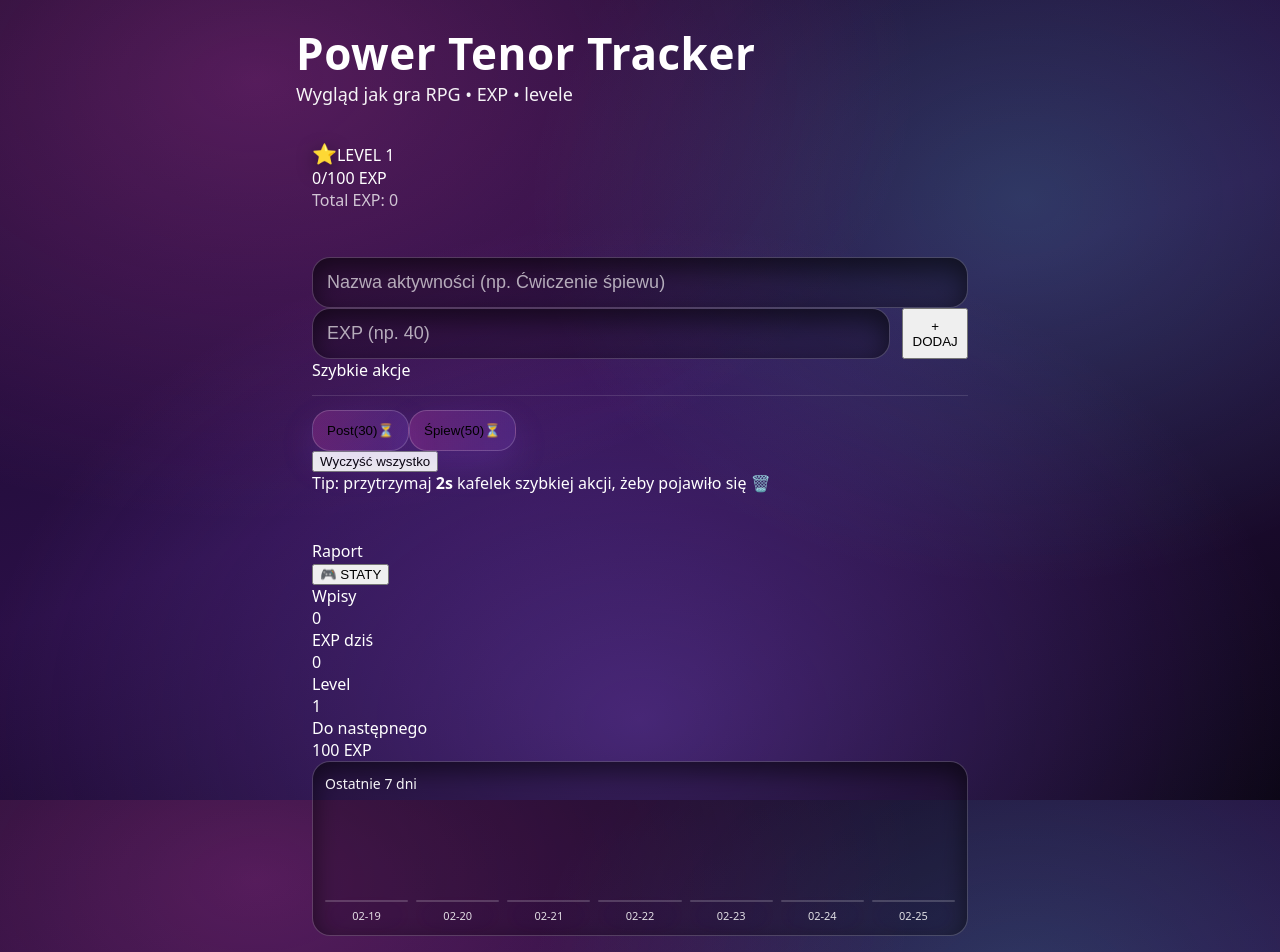
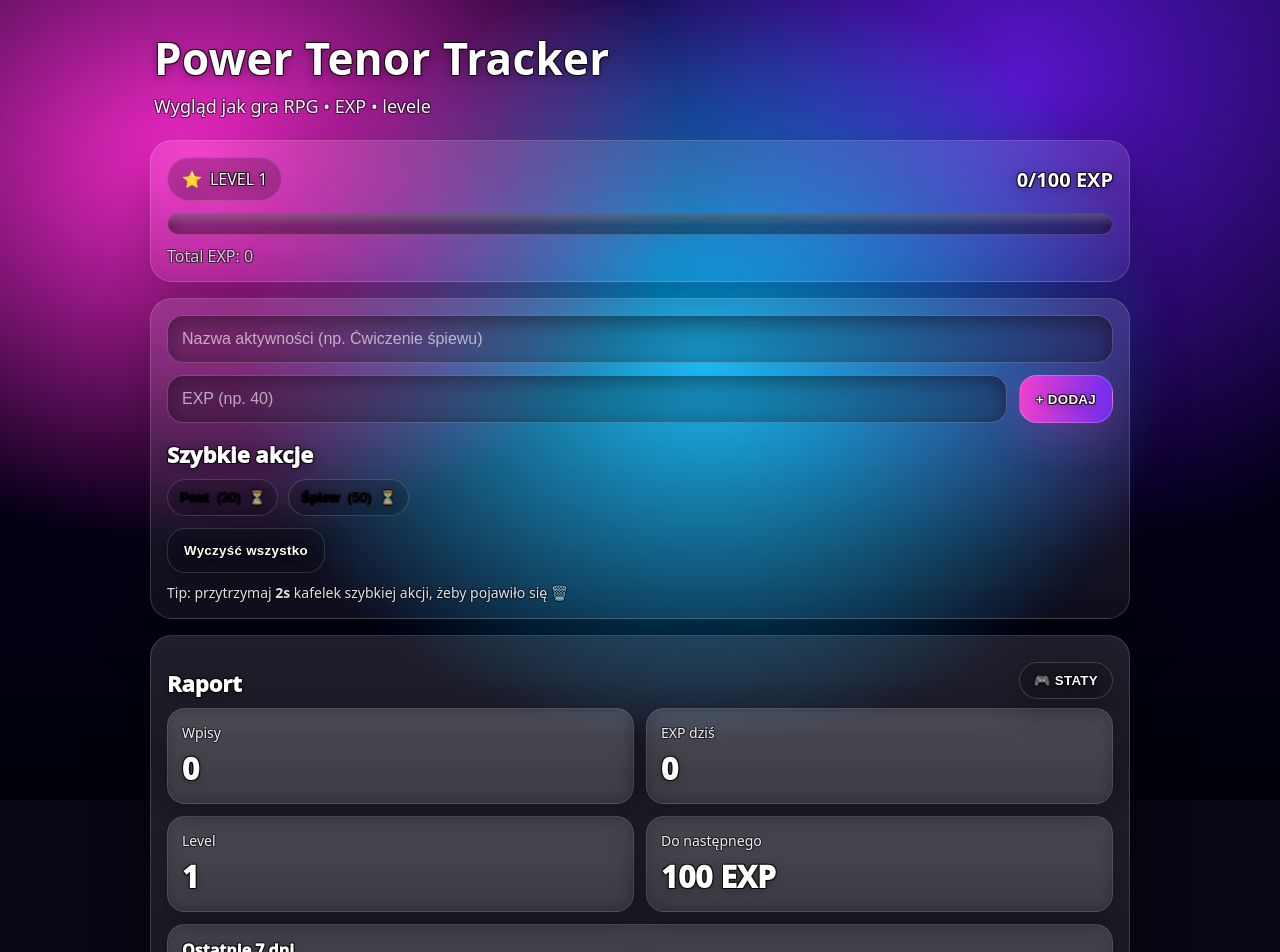
Before and after one commit to Marcinuskryza/power-tenor-tracker, a React (Vite) app: page / in a window 1280 px wide. Shown: the top 952 px of the page. Built offline with nearby package versions, Linux system fonts and the light colour scheme.

Commit message:
Refactor styles and update color variables
Updated CSS variables for background, colors, and shadows. Refined styles for various elements including buttons, cards, and layout adjustments.

```diff
--- a/src/styles.css
+++ b/src/styles.css
@@ -1,437 +1,481 @@
 :root{
-  --bg1:#180a2a;
-  --bg2:#2a0f46;
-  --bg3:#0b0615;
+  --bg0:#070612;
+  --glass: rgba(255,255,255,.10);
+  --glass2: rgba(255,255,255,.08);
+  --stroke: rgba(0,0,0,.65);
+  --shadow: rgba(0,0,0,.35);
+  --text: #ffffff;
+  --muted: rgba(255,255,255,.78);
 
-  --glass: rgba(255,255,255,0.08);
-  --glass2: rgba(255,255,255,0.10);
-  --border: rgba(255,255,255,0.18);
-
-  --pink:#ff4fd8;
-  --violet:#9b5cff;
-  --diamond:#53f6ff;
-
-  --shadow: 0 20px 60px rgba(0,0,0,0.45);
+  --pink: #ff3fd2;
+  --violet: #7b2cff;
+  --blue: #19c7ff;
+  --deep: #0b0718;
 }
 
 *{ box-sizing:border-box; }
 html, body { height:100%; }
 body{
   margin:0;
-  font-family: ui-sans-serif, system-ui, -apple-system, Segoe UI, Roboto, "Helvetica Neue", Arial, "Noto Sans", "Liberation Sans";
-  background: radial-gradient(1200px 800px at 20% 10%, rgba(255,79,216,0.25), transparent 55%),
-              radial-gradient(900px 700px at 80% 25%, rgba(83,246,255,0.18), transparent 55%),
-              radial-gradient(1200px 900px at 50% 90%, rgba(155,92,255,0.35), transparent 55%),
-              linear-gradient(160deg, var(--bg1), var(--bg2), var(--bg3));
-  color:#fff;
+  font-family: ui-sans-serif, system-ui, -apple-system, Segoe UI, Roboto, Helvetica, Arial, "Apple Color Emoji","Segoe UI Emoji";
+  background: var(--bg0);
+  color: var(--text);
 }
 
-.stroke{
-  color:#fff;
+.outline{
   text-shadow:
-    -1.5px -1.5px 0 #000,
-     1.5px -1.5px 0 #000,
-    -1.5px  1.5px 0 #000,
-     1.5px  1.5px 0 #000,
-     0 6px 14px rgba(0,0,0,0.55);
+    -1px -1px 0 var(--stroke),
+    1px -1px 0 var(--stroke),
+    -1px 1px 0 var(--stroke),
+    1px 1px 0 var(--stroke),
+    0 2px 10px rgba(0,0,0,.35);
+}
+
+.outline-soft{
+  text-shadow:
+    -1px -1px 0 rgba(0,0,0,.45),
+    1px -1px 0 rgba(0,0,0,.45),
+    -1px 1px 0 rgba(0,0,0,.45),
+    1px 1px 0 rgba(0,0,0,.45);
 }
 
 .app{
-  max-width: 720px;
-  margin: 0 auto;
-  padding: 24px 16px 40px;
+  min-height:100%;
   position:relative;
+  overflow-x:hidden;
 }
 
-.bgGlow{
-  position:absolute;
-  inset:-40px -20px auto -20px;
-  height: 220px;
-  background: radial-gradient(120px 120px at 20% 30%, rgba(255,79,216,0.5), transparent 65%),
-              radial-gradient(140px 140px at 50% 10%, rgba(155,92,255,0.55), transparent 70%),
-              radial-gradient(160px 160px at 80% 60%, rgba(83,246,255,0.30), transparent 70%);
-  filter: blur(22px);
-  opacity: 0.9;
-  pointer-events:none;
+.bg{
+  position:fixed;
+  inset:0;
+  z-index:-1;
+
+  /* gradient jak na Twoim screenie: różowo-błękitny */
+  background:
+    radial-gradient(900px 700px at 15% 20%, rgba(255,63,210,.85), transparent 55%),
+    radial-gradient(850px 700px at 55% 45%, rgba(25,199,255,.85), transparent 55%),
+    radial-gradient(900px 800px at 80% 10%, rgba(123,44,255,.65), transparent 60%),
+    linear-gradient(180deg, #100a26 0%, #070612 100%);
+  filter: saturate(115%) contrast(108%);
+}
+
+.shell{
+  width:min(980px, 92vw);
+  margin: 22px auto 40px;
+  display:flex;
+  flex-direction:column;
+  gap:16px;
 }
 
 .header{
-  margin-top: 6px;
-  margin-bottom: 14px;
+  display:flex;
+  align-items:flex-end;
+  justify-content:space-between;
+  gap:14px;
+  padding: 6px 4px;
 }
 
 .title{
-  font-size: 44px;
-  line-height: 1.05;
-  margin: 0 0 6px;
-  letter-spacing: 0.5px;
+  margin:0;
+  font-size: clamp(30px, 4.2vw, 44px);
+  letter-spacing:.3px;
 }
 
 .subtitle{
-  font-size: 18px;
-  opacity: 0.95;
-  margin-bottom: 18px;
+  margin-top:6px;
+  opacity:.95;
+  font-size: clamp(14px, 2.6vw, 18px);
 }
 
 .card{
   border-radius: 22px;
   padding: 16px;
-  margin-bottom: 14px;
+  border: 1px solid rgba(255,255,255,.16);
+  box-shadow: 0 18px 60px rgba(0,0,0,.28);
 }
 
-.cardGlass{
-  background: linear-gradient(180deg, var(--glass2), var(--glass));
-  border: 1px solid var(--border);
-  box-shadow: var(--shadow);
+.glass{
+  background: linear-gradient(180deg, rgba(255,255,255,.12), rgba(255,255,255,.06));
   backdrop-filter: blur(10px);
 }
 
-.levelRow{
+.glass2{
+  background: linear-gradient(180deg, rgba(255,255,255,.10), rgba(255,255,255,.05));
+  backdrop-filter: blur(8px);
+  border: 1px solid rgba(255,255,255,.12);
+  box-shadow: 0 14px 35px rgba(0,0,0,.25);
+  border-radius: 18px;
+}
+
+.levelCard{ padding: 16px 16px 14px; }
+
+.levelTop{
   display:flex;
   align-items:center;
-  justify-content: space-between;
-  gap: 12px;
-  margin-bottom: 10px;
+  justify-content:space-between;
+  gap:12px;
+  flex-wrap:wrap;
 }
 
-.pill{
+.levelBadge{
   display:flex;
   align-items:center;
-  gap: 10px;
-  padding: 10px 14px;
+  gap:8px;
+  padding:10px 14px;
   border-radius: 999px;
-  background: linear-gradient(90deg, rgba(255,79,216,0.25), rgba(155,92,255,0.22));
-  border: 1px solid rgba(255,255,255,0.18);
-  box-shadow: 0 12px 30px rgba(0,0,0,0.35);
+  background: rgba(0,0,0,.22);
+  border: 1px solid rgba(255,255,255,.14);
 }
 
-.star{
+.star{ filter: drop-shadow(0 4px 10px rgba(0,0,0,.35)); }
+
+.levelNumbers{
   font-size: 20px;
-  color: #ffd34d;
-  text-shadow: 0 6px 18px rgba(0,0,0,0.5);
+  font-weight: 900;
 }
 
-.levelMeta{
-  font-size: 22px;
+.xpBar{
+  position:relative;
+  height: 22px; /* grubszy pasek RPG */
+  margin-top: 12px;
+  border-radius: 999px;
+  overflow:hidden;
+  background: rgba(0,0,0,.28);
+  border: 1px solid rgba(255,255,255,.14);
+  box-shadow: inset 0 4px 18px rgba(0,0,0,.35);
 }
 
-.xpBarOuter{
-  position:relative;
-  height: 26px;            /* ✅ grubszy */
+.xpFill{
+  height:100%;
   border-radius: 999px;
-  background: rgba(0,0,0,0.35);
-  border: 1px solid rgba(255,255,255,0.18);
-  overflow:hidden;
-  box-shadow: inset 0 10px 22px rgba(0,0,0,0.55);
+  background: linear-gradient(90deg, rgba(255,63,210,.95), rgba(25,199,255,.95));
+  box-shadow: 0 0 22px rgba(255,63,210,.25), 0 0 22px rgba(25,199,255,.20);
 }
 
-.xpBarInner{
-  height:100%;
-  width:0%;
-  border-radius: 999px;
-  background: linear-gradient(90deg, var(--pink), var(--violet), var(--diamond));
-  box-shadow: 0 0 22px rgba(255,79,216,0.45), 0 0 30px rgba(83,246,255,0.25);
-  transition: width 320ms ease;
-}
-
-.xpBarShine{
+.xpGloss{
   position:absolute;
   inset:0;
-  background: linear-gradient(120deg, transparent 0%, rgba(255,255,255,0.18) 35%, transparent 65%);
-  transform: translateX(-30%);
-  animation: shine 2.8s infinite ease-in-out;
+  background: linear-gradient(180deg, rgba(255,255,255,.22), transparent 60%);
   pointer-events:none;
 }
 
-@keyframes shine{
-  0%{ transform: translateX(-60%); opacity:0.0; }
-  25%{ opacity:0.35; }
-  50%{ transform: translateX(60%); opacity:0.1; }
-  100%{ transform: translateX(60%); opacity:0.0; }
+.muted{
+  margin-top: 10px;
+  color: var(--muted);
 }
 
-.smallText{
-  margin-top: 10px;
-  font-size: 16px;
-  opacity: 0.95;
+.form{
+  display:flex;
+  flex-direction:column;
+  gap:12px;
 }
 
-.inputs{
-  display:flex;
-  flex-direction: column;
-  gap: 12px;
+.input{
+  width:100%;
+  padding: 14px 14px;
+  border-radius: 16px;
+  border: 1px solid rgba(255,255,255,.18);
+  background: rgba(0,0,0,.22);
+  color: var(--text);
+  outline:none;
+  font-size: 16px;
+  box-shadow: inset 0 6px 18px rgba(0,0,0,.35);
 }
+
+.input::placeholder{ color: rgba(255,255,255,.62); }
 
 .row{
   display:flex;
-  gap: 12px;
+  gap:12px;
+  align-items:stretch;
+  flex-wrap:wrap;
 }
 
-.input{
-  width: 100%;
-  padding: 14px 14px;
+.row > .input{ flex: 1 1 220px; min-width: 170px; }
+.row > .btn{ flex: 0 0 auto; }
+
+.btn{
+  border: 1px solid rgba(255,255,255,.18);
+  background: rgba(0,0,0,.20);
+  color: var(--text);
+  padding: 14px 16px;
   border-radius: 18px;
-  border: 1px solid rgba(255,255,255,0.18);
-  background: rgba(0,0,0,0.25);
-  color:#fff;
-  outline:none;
-  font-size: 18px;
-  box-shadow: inset 0 10px 26px rgba(0,0,0,0.55);
+  cursor:pointer;
+  font-weight: 900;
+  letter-spacing:.3px;
+  box-shadow: 0 12px 30px rgba(0,0,0,.28);
 }
 
-.input::placeholder{
-  color: rgba(255,255,255,0.65);
+.btn:active{ transform: translateY(1px); }
+
+.btn.primary{
+  background: linear-gradient(90deg, rgba(255,63,210,.92), rgba(123,44,255,.88));
+  border-color: rgba(255,255,255,.22);
+  box-shadow: 0 16px 40px rgba(255,63,210,.18);
 }
 
-.btnPrimary{
-  min-width: 140px;
-  border: none;
-  border-radius: 18px;
-  padding: 14px 16px;
-  cursor:pointer;
-  background: linear-gradient(90deg, rgba(255,79,216,0.95), rgba(155,92,255,0.95));
-  box-shadow: 0 18px 40px rgba(255,79,216,0.22), 0 18px 40px rgba(155,92,255,0.18);
-  transition: transform 120ms ease, filter 120ms ease;
+.btn.danger{
+  background: rgba(0,0,0,.22);
+  border-color: rgba(255,255,255,.14);
 }
 
-.btnPrimary:active{
-  transform: translateY(1px) scale(0.99);
-  filter: brightness(0.96);
+.btn.ghost{
+  background: rgba(255,255,255,.06);
+  border-color: rgba(255,255,255,.16);
+}
+
+.btn.staty{
+  padding: 10px 14px;
+  border-radius: 999px;
+  background: rgba(0,0,0,.22);
+}
+
+.rowBottom{
+  margin-top: 12px;
+  justify-content:flex-start;
+}
+
+.sectionTitle{
+  margin: 16px 0 10px;
+  font-size: 22px;
+  font-weight: 1000;
 }
 
 .quickWrap{
-  margin-top: 14px;
-  padding-top: 14px;
-  border-top: 1px solid rgba(255,255,255,0.12);
-}
-
-.quickTitle{
-  font-size: 16px;
-  opacity: 0.95;
-  margin-bottom: 10px;
-}
-
-.quickGrid{
   display:flex;
-  flex-wrap: wrap;   /* ✅ rośnie / zawija */
-  gap: 10px;
-  margin-bottom: 14px;
+  gap:10px;
+  flex-wrap:wrap; /* pole “wydłuża się” i zawija */
+  align-items:center;
 }
 
 .chip{
+  display:inline-flex;
+  align-items:center;
+  gap:8px;
+  padding: 10px 12px;
+  border-radius: 999px;
+  border: 1px solid rgba(255,255,255,.16);
+  background: rgba(0,0,0,.18);
+  cursor:pointer;
   position:relative;
-  border: 1px solid rgba(255,255,255,0.18);
-  background: linear-gradient(90deg, rgba(255,79,216,0.20), rgba(155,92,255,0.18));
-  padding: 12px 14px;
-  border-radius: 18px;
-  cursor:pointer;
-  box-shadow: 0 14px 34px rgba(155,92,255,0.16);
-  transition: transform 120ms ease, filter 120ms ease;
+  user-select:none;
 }
 
-.chip:active{
-  transform: translateY(1px) scale(0.99);
-  filter: brightness(0.97);
+.chipArmed{
+  outline: 2px solid rgba(255,63,210,.55);
+  box-shadow: 0 0 0 3px rgba(25,199,255,.18);
 }
 
-.chipHint{
-  margin-left: 8px;
-  opacity: 0.85;
-  font-size: 12px;
+.chipName{ font-weight: 900; }
+.chipExp{ opacity:.95; }
+.chipIcon{ opacity:.85; }
+
+.chipDelete{
+  margin-left: 6px;
+  padding: 6px 8px;
+  border-radius: 999px;
+  background: rgba(255,255,255,.10);
+  border: 1px solid rgba(255,255,255,.16);
 }
 
-.btnDanger{
-  border: 1px solid rgba(255,255,255,0.18);
-  background: rgba(0,0,0,0.25);
-  padding: 12px 14px;
-  border-radius: 18px;
-  cursor:pointer;
-  box-shadow: inset 0 10px 26px rgba(0,0,0,0.55);
+.hint{
+  margin-top: 10px;
+  opacity:.88;
+  font-size: 14px;
 }
 
-.entries{
-  margin-top: 10px;
+.reportTop{
   display:flex;
-  flex-direction: column;
-  gap: 10px;
+  justify-content:space-between;
+  align-items:center;
+  gap:12px;
+  flex-wrap:wrap;
 }
 
-.entryCard{
-  display:flex;
-  align-items:center;
-  justify-content: space-between;
-  gap: 12px;
-  padding: 14px 14px;
-  border-radius: 20px;
-  background: linear-gradient(180deg, rgba(255,255,255,0.10), rgba(255,255,255,0.06));
-  border: 1px solid rgba(255,255,255,0.18);
-  box-shadow: var(--shadow);
-  backdrop-filter: blur(10px);
+.grid2{
+  display:grid;
+  grid-template-columns: repeat(2, minmax(0, 1fr));
+  gap:12px;
 }
 
-.entryLeft{
-  display:flex;
-  flex-direction: column;
-  gap: 6px;
+@media (max-width: 520px){
+  .grid2{ grid-template-columns: 1fr; }
 }
 
-.entryName{
-  font-size: 20px;
+.mini{
+  padding: 14px;
 }
 
-.entryTime{
-  font-size: 12px;
-  opacity: 0.8;
+.miniLabel{
+  font-size: 14px;
+  opacity:.92;
 }
 
-.entryExp{
-  font-size: 22px;
-  padding: 10px 12px;
-  border-radius: 16px;
-  background: linear-gradient(90deg, rgba(83,246,255,0.18), rgba(255,79,216,0.16));
-  border: 1px solid rgba(255,255,255,0.18);
-  box-shadow: 0 16px 34px rgba(83,246,255,0.10);
-}
-
-.empty{
-  margin-top: 8px;
-  font-size: 22px;
-  opacity: 0.95;
-}
-
-.footer{
-  margin-top: 16px;
-  opacity: 0.85;
-  font-size: 14px;
-  text-align:center;
-}
-
-/* REPORT */
-.reportHeader{
-  display:flex;
-  align-items:center;
-  justify-content: space-between;
-  margin-bottom: 12px;
-}
-
-.reportTitle{
-  font-size: 20px;
-}
-
-.reportBadge{
-  font-size: 12px;
-  padding: 8px 10px;
-  border-radius: 999px;
-  border: 1px solid rgba(255,255,255,0.18);
-  background: linear-gradient(90deg, rgba(83,246,255,0.18), rgba(155,92,255,0.16));
-}
-
-.reportGrid{
-  display:grid;
-  grid-template-columns: repeat(2, minmax(0, 1fr));
-  gap: 10px;
-  margin-bottom: 14px;
-}
-
-.statBox{
-  padding: 12px;
-  border-radius: 18px;
-  border: 1px solid rgba(255,255,255,0.18);
-  background: rgba(0,0,0,0.20);
-  box-shadow: inset 0 10px 26px rgba(0,0,0,0.55);
-}
-
-.statLabel{
-  font-size: 12px;
-  opacity: 0.9;
-}
-
-.statValue{
+.miniValue{
   margin-top: 6px;
-  font-size: 22px;
+  font-size: 30px;
+  font-weight: 1000;
 }
 
 .chart{
-  padding: 12px;
-  border-radius: 18px;
-  border: 1px solid rgba(255,255,255,0.18);
-  background: rgba(0,0,0,0.20);
-  box-shadow: inset 0 10px 26px rgba(0,0,0,0.55);
-  margin-bottom: 14px;
+  margin-top: 12px;
+  padding: 14px;
 }
 
 .chartTitle{
-  font-size: 14px;
+  font-weight: 1000;
   margin-bottom: 10px;
-  opacity: 0.95;
 }
 
 .bars{
   display:flex;
   align-items:flex-end;
-  gap: 8px;
-  height: 120px;
+  gap:10px;
+  height: 160px;
 }
 
 .barCol{
-  flex:1;
+  flex: 1 1 0;
+  min-width: 34px;
   display:flex;
-  flex-direction: column;
+  flex-direction:column;
   align-items:center;
-  gap: 6px;
+  gap:8px;
 }
 
 .bar{
-  width: 100%;
-  border-radius: 14px;
-  background: linear-gradient(180deg, rgba(255,79,216,0.95), rgba(83,246,255,0.80));
-  box-shadow: 0 14px 30px rgba(255,79,216,0.14), 0 14px 30px rgba(83,246,255,0.10);
-  border: 1px solid rgba(255,255,255,0.18);
+  width:100%;
+  border-radius: 12px;
+  background: linear-gradient(180deg, rgba(255,63,210,.9), rgba(25,199,255,.8));
+  box-shadow: 0 12px 25px rgba(0,0,0,.25);
+  border: 1px solid rgba(255,255,255,.14);
 }
 
 .barLabel{
-  font-size: 11px;
-  opacity: 0.85;
+  font-size: 12px;
+  opacity:.92;
 }
 
-.topLists{
-  display:grid;
-  grid-template-columns: repeat(2, minmax(0,1fr));
-  gap: 10px;
+.miniList{
+  margin-top: 10px;
+  display:flex;
+  flex-direction:column;
+  gap:8px;
 }
 
-.topList{
-  padding: 12px;
-  border-radius: 18px;
-  border: 1px solid rgba(255,255,255,0.18);
-  background: rgba(0,0,0,0.20);
-  box-shadow: inset 0 10px 26px rgba(0,0,0,0.55);
+.miniRow{
+  display:flex;
+  justify-content:space-between;
+  gap:10px;
+  font-weight: 900;
 }
 
-.topTitle{
-  font-size: 14px;
-  margin-bottom: 10px;
-  opacity: 0.95;
+.miniName{
+  overflow:hidden;
+  white-space:nowrap;
+  text-overflow:ellipsis;
+  max-width: 70%;
 }
 
-.topRow{
+.miniRight{ opacity:.98; }
+
+.entries{
   display:flex;
-  justify-content: space-between;
-  padding: 8px 0;
-  border-top: 1px solid rgba(255,255,255,0.10);
+  flex-direction:column;
+  gap:10px;
 }
 
-.topRow:first-of-type{
-  border-top: none;
+.entriesHeader{
+  display:flex;
+  align-items:center;
+  justify-content:space-between;
+  gap:12px;
+  flex-wrap:wrap;
+  margin-top: 6px;
 }
 
-.muted{
-  opacity: 0.75;
+.entriesList{
+  display:flex;
+  flex-direction:column;
+  gap:12px;
 }
 
-/* Mobile tweaks */
-@media (max-width: 420px){
-  .title{ font-size: 36px; }
-  .levelMeta{ font-size: 18px; }
-  .btnPrimary{ min-width: 120px; }
+.entry{
+  padding: 14px;
+  display:flex;
+  justify-content:space-between;
+  align-items:center;
+  gap:12px;
+  position:relative;
 }
+
+.entryArmed{
+  outline: 2px solid rgba(25,199,255,.50);
+  box-shadow: 0 0 0 3px rgba(255,63,210,.16);
+}
+
+.entryLeft{
+  min-width: 0;
+  flex: 1 1 auto;
+}
+
+.entryName{
+  font-weight: 1000;
+  font-size: 18px;
+  overflow:hidden;
+  white-space:nowrap;
+  text-overflow:ellipsis;
+}
+
+.entryMeta{
+  margin-top: 6px;
+  font-size: 12px;
+  opacity:.9;
+}
+
+.entryRight{
+  flex: 0 0 auto;
+  text-align:right;
+}
+
+.entryExp{
+  font-weight: 1000;
+  font-size: 20px;
+}
+
+.entryTag{
+  font-size: 12px;
+  opacity:.9;
+}
+
+.entryDelete{
+  position:absolute;
+  right: 12px;
+  top: 50%;
+  transform: translateY(-50%);
+  padding: 10px 12px;
+  border-radius: 14px;
+  border: 1px solid rgba(255,255,255,.18);
+  background: rgba(0,0,0,.35);
+  color: #fff;
+  cursor:pointer;
+}
+
+.empty{
+  padding: 14px 4px 6px;
+  font-size: 18px;
+}
+
+.toast{
+  position: fixed;
+  left: 50%;
+  bottom: 18px;
+  transform: translateX(-50%);
+  padding: 12px 14px;
+  border-radius: 999px;
+  background: rgba(0,0,0,.40);
+  border: 1px solid rgba(255,255,255,.18);
+  backdrop-filter: blur(10px);
+  box-shadow: 0 16px 40px rgba(0,0,0,.35);
+  z-index: 20;
+}
```
